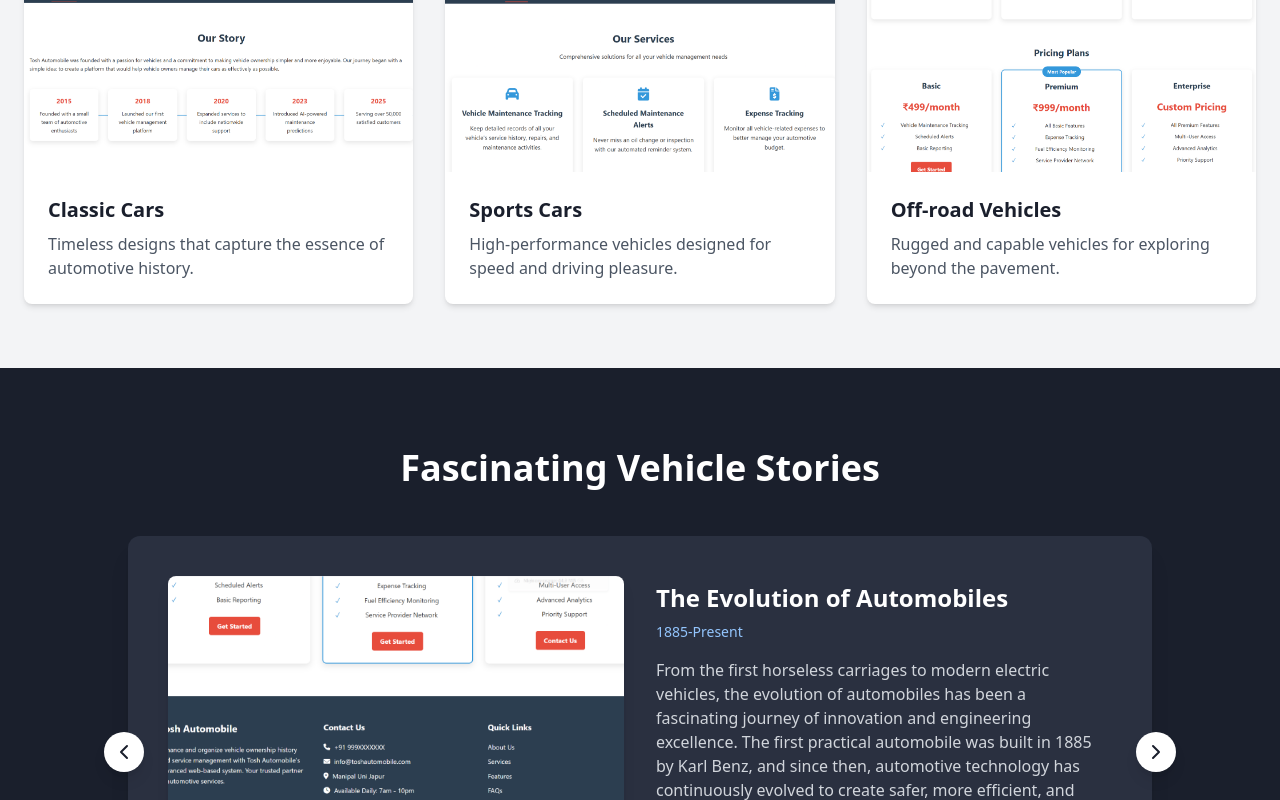
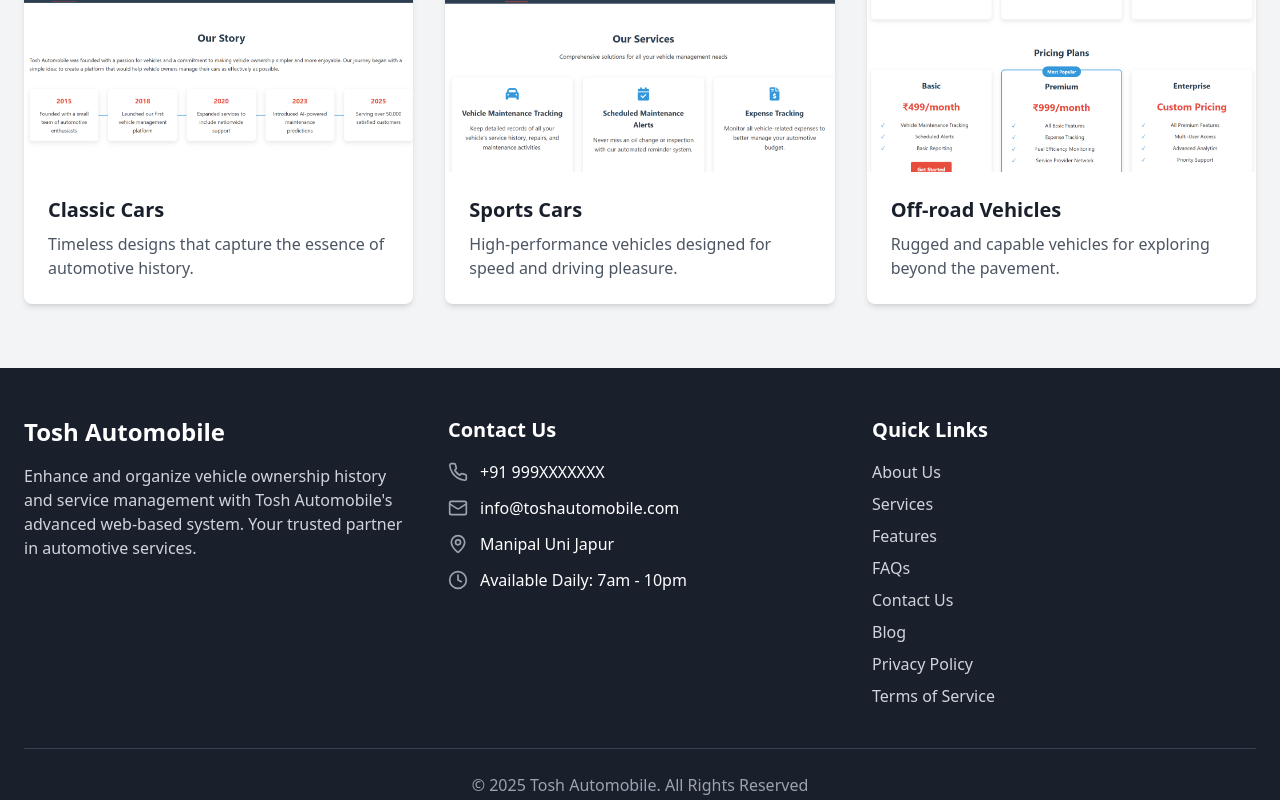
Before and after one commit to Toshani-Gupta/vehicle-tale-web-story, a React (Vite) app: page / in a window 1280 px wide. Shown: the part 2000-2800 px from the top of the page. Built offline with nearby package versions, Linux system fonts and the light colour scheme.

Commit message:
Remove vehicle stories section

```diff
--- a/src/pages/Index.tsx
+++ b/src/pages/Index.tsx
@@ -2,10 +2,7 @@ import { useEffect } from "react";
 import Header from "@/components/Header";
 import Hero from "@/components/Hero";
 import Features from "@/components/Features";
-import ServicesSection from "@/components/ServicesSection";
 import VehicleShowcase from "@/components/VehicleShowcase";
-import VehicleStory from "@/components/VehicleStory";
-import PricingSection from "@/components/PricingSection";
 import Footer from "@/components/Footer";
 
 const ScrollToTopButton = () => {
@@ -73,7 +70,6 @@ const Index = () => {
         <Hero />
         <Features />
         <VehicleShowcase />
-        <VehicleStory />
       </main>
       <Footer />
       <ScrollToTopButton />
```
